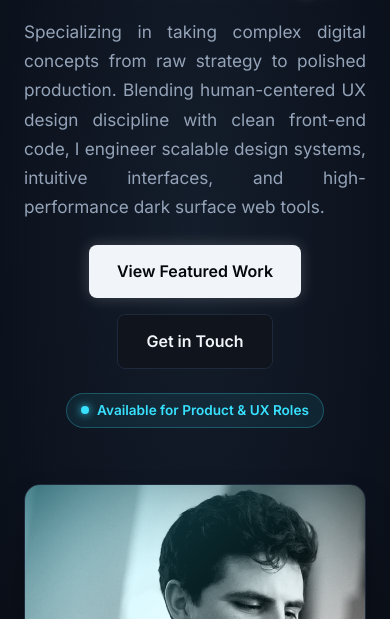
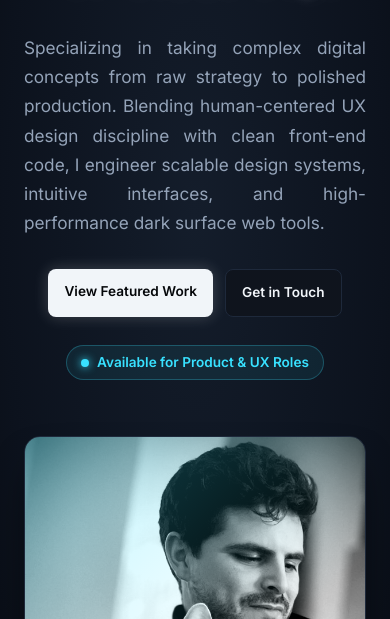
Before and after one commit to phillipjosephvisuals-byte/Phillip-Joseph-Visuals-Portfolio, a plain HTML site: page index.html in a window 390 px wide. Shown: the part 225-844 px from the top of the page. Drawn offline with Linux system fonts and the light colour scheme.

Commit message:
Update index.html
updating for mobile

```diff
--- a/index.html
+++ b/index.html
@@ -320,16 +320,30 @@
 
       .hero-title-container {
         text-align: center;
-        margin: 0 auto 1.25rem auto;
+        margin: 0 auto 2.25rem auto; /* Extra breathing room below title */
       }
 
       .hero-bio {
         text-align: justify;
-        margin: 0 auto 1.5rem auto;
+        margin: 0 auto 2rem auto;
       }
 
+      /* Clean side-by-side action buttons on mobile */
       .hero-actions {
+        display: flex;
+        flex-direction: row;
         justify-content: center;
+        gap: 0.75rem;
+        flex-wrap: nowrap;
+        margin-bottom: 1.75rem;
+      }
+
+      .hero-actions .btn-primary,
+      .hero-actions .btn-secondary {
+        padding: 0.75rem 1rem;
+        font-size: 0.85rem;
+        text-align: center;
+        white-space: nowrap;
       }
 
       .hero-status-tag {
```
